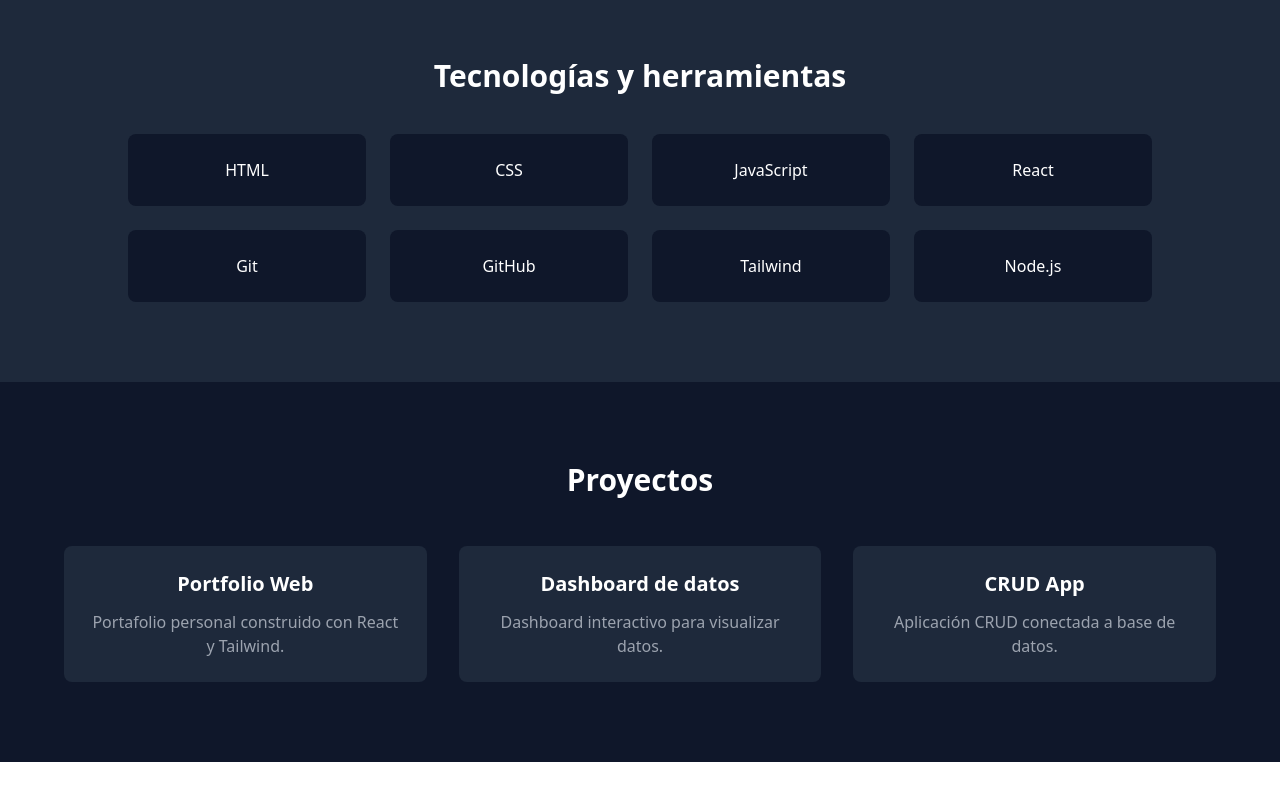
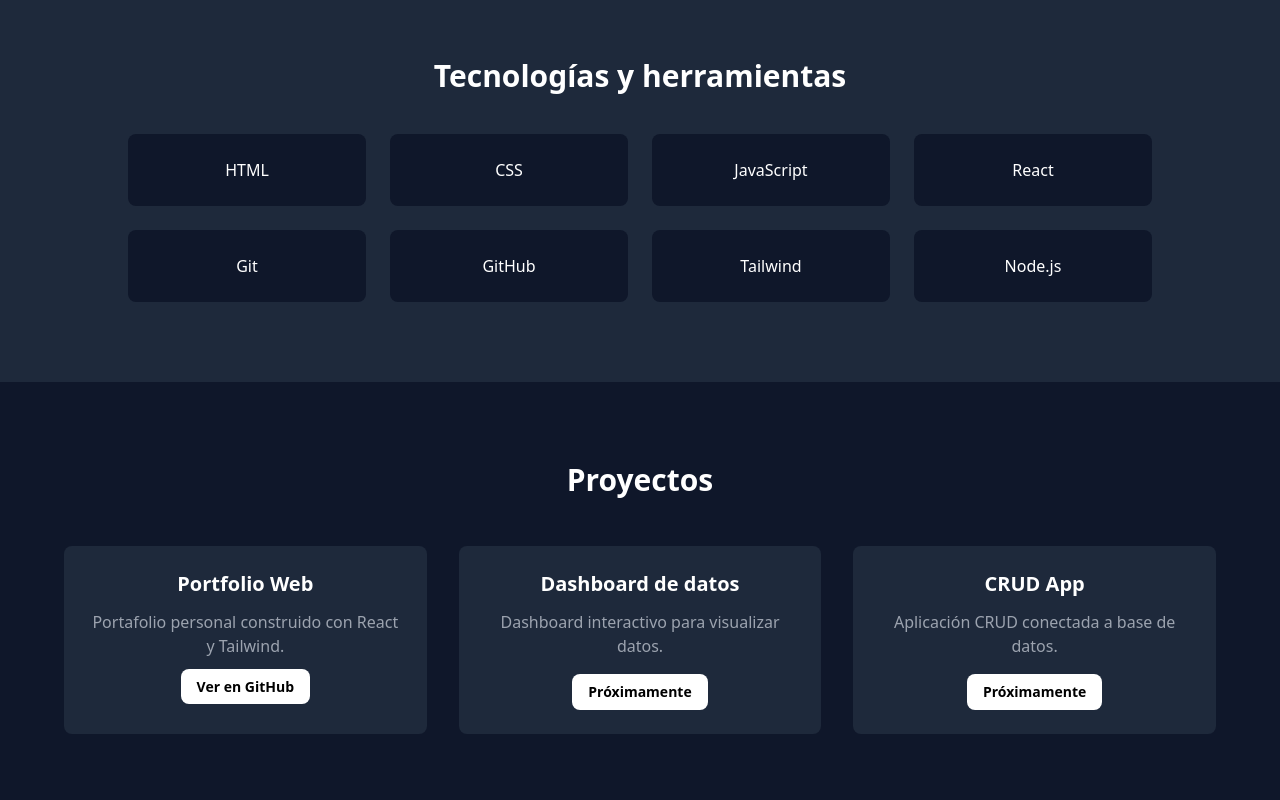
Before and after one commit to yailinpvdev/portfolio, a React (Vite) app: page / in a window 1280 px wide. Shown: the part 1175-1975 px from the top of the page. Before the commit the page ends 1937 px from the top, so only its background shows below. Built offline with nearby package versions, Linux system fonts and the light colour scheme.

Commit message:
feat: add github link button to portfolio project card

```diff
--- a/src/components/Projects.jsx
+++ b/src/components/Projects.jsx
@@ -13,27 +13,43 @@
             <h3 className="text-xl font-semibold mb-3">
               Portfolio Web
             </h3>
-            <p className="text-gray-400">
+            <p className="text-gray-400 mb-4">
               Portafolio personal construido con React y Tailwind.
             </p>
+
+            <a
+              href="https://github.com/yailinpvdev/portfolio"
+              target="_blank"
+              className="bg-white text-black px-4 py-2 rounded-lg text-sm font-semibold"
+            >
+              Ver en GitHub
+            </a>
           </div>
 
           <div className="bg-slate-800 p-6 rounded-lg">
             <h3 className="text-xl font-semibold mb-3">
               Dashboard de datos
             </h3>
-            <p className="text-gray-400">
+            <p className="text-gray-400 mb-4">
               Dashboard interactivo para visualizar datos.
             </p>
+
+            <button className="bg-white text-black px-4 py-2 rounded-lg text-sm font-semibold">
+              Próximamente
+            </button>
           </div>
 
           <div className="bg-slate-800 p-6 rounded-lg">
             <h3 className="text-xl font-semibold mb-3">
               CRUD App
             </h3>
-            <p className="text-gray-400">
+            <p className="text-gray-400 mb-4">
               Aplicación CRUD conectada a base de datos.
             </p>
+
+            <button className="bg-white text-black px-4 py-2 rounded-lg text-sm font-semibold">
+              Próximamente
+            </button>
           </div>
 
         </div>
```
